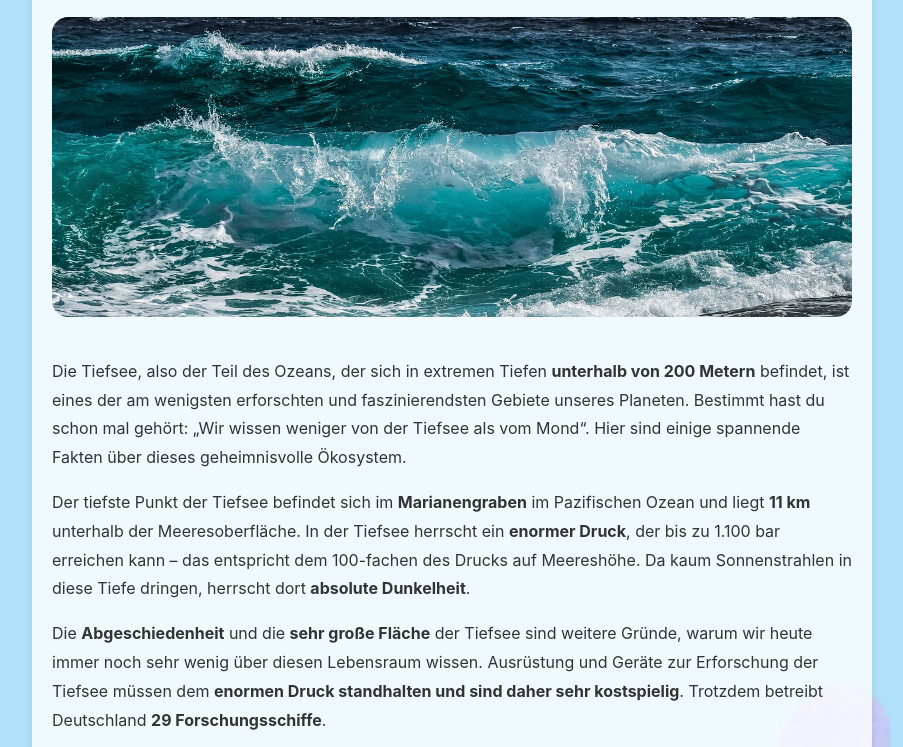
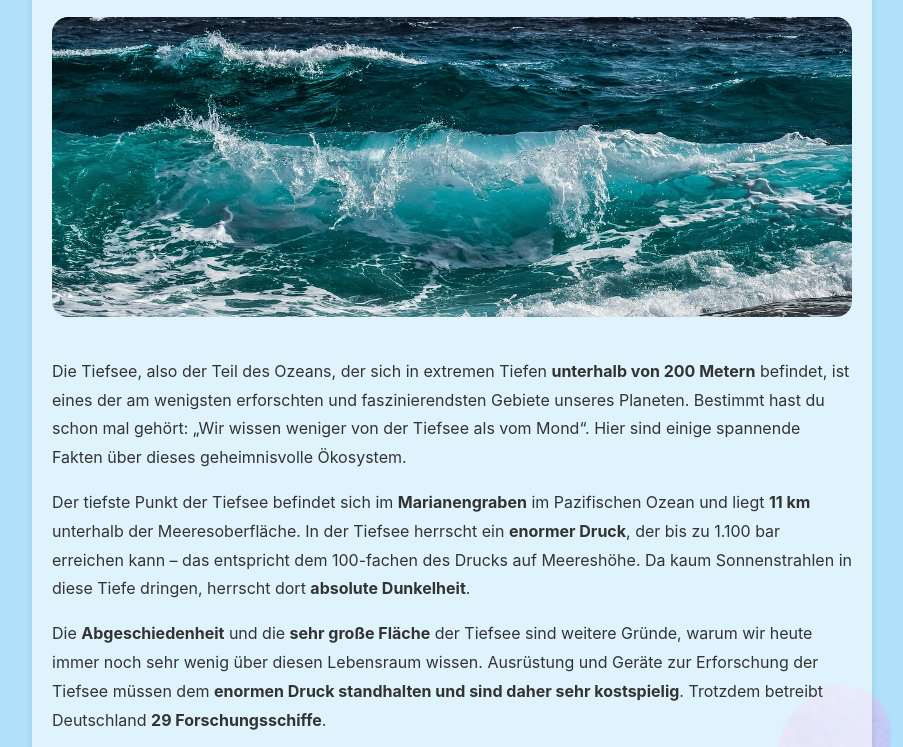
Before and after one commit to scinews/FaszinationTiefsee, a plain HTML site: page FaszinationTiefsee_3.html in a window 1280 px wide. Shown: the part 171-918 px from the top of the page, without its empty margins (188-1091 px from the left). Drawn offline with Linux system fonts and the light colour scheme.

Commit message:
Update FaszinationTiefsee_3.html

```diff
--- a/FaszinationTiefsee_3.html
+++ b/FaszinationTiefsee_3.html
@@ -26,7 +26,7 @@
             align-items: center;
         }
         .card {
-            background-color: rgba(255, 255, 255, 0.8); /* Set card background to white with transparency */
+            background-color: rgba(255, 255, 255, 0.6); /* Set card background to white with transparency */
             position: relative; /* Ensure the pseudo-element is positioned relative to .card */
             border-radius: 16px; /* Abgerundete Ecken */
             box-shadow: 0 4px 8px rgba(0,0,0,0.1);
```
